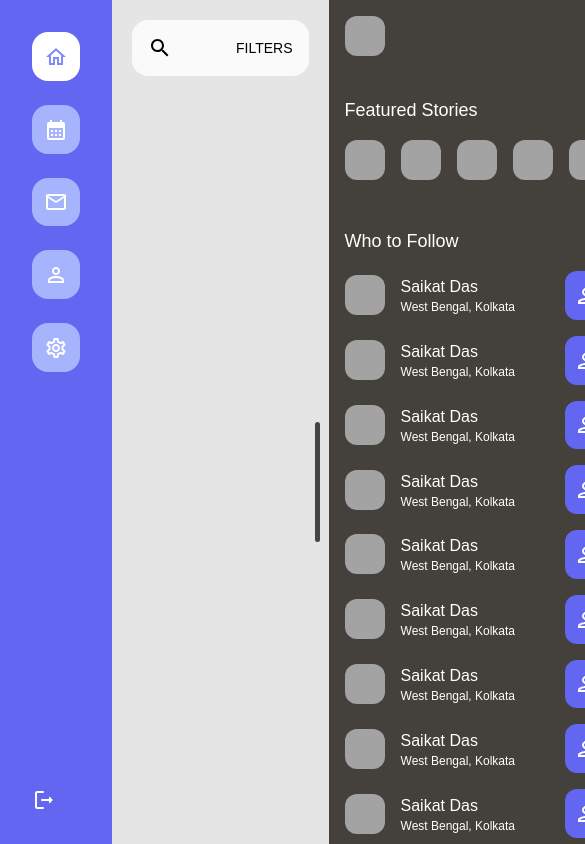
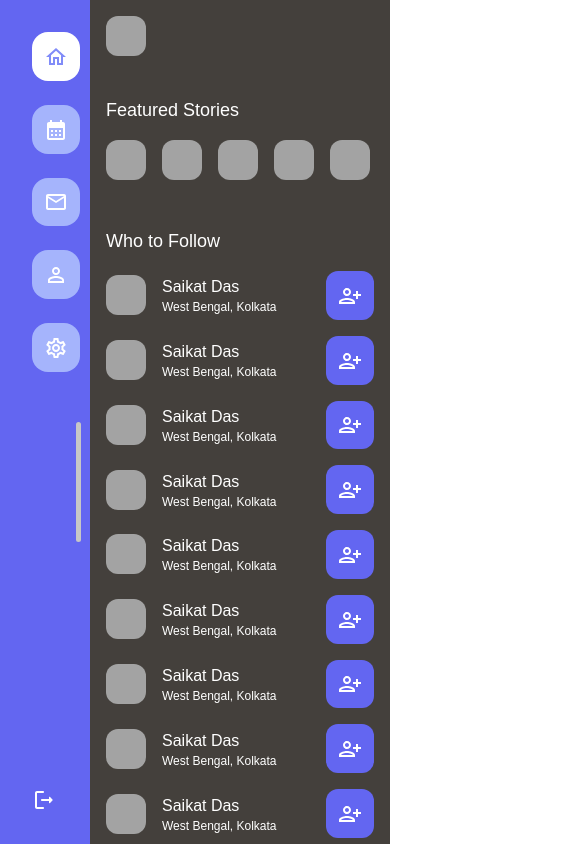
Before and after one commit to Git21221/social, a React (Vite) app: page / in a window 390 px wide. Shown: the top 844 px of the page, 585 px wide, since content can reach past the window. Built offline with nearby package versions, Linux system fonts and the light colour scheme.

Commit message:
added responside sidebar

```diff
--- a/src/components/RightBar/Rightbar.css
+++ b/src/components/RightBar/Rightbar.css
@@ -1,17 +1,18 @@
 .bar{
-  position: absolute;
+  position: fixed;
   height: 120px;
   width: 5px;
-  background-color: rgb(68, 68, 68);
+  background-color: rgb(199, 199, 199);
   border-radius: 9999px;
   top: 50%;
   transform: translateX(-30px);
 }
-.wraper{
-  transition: 0.7s linear;
-}
+
 .custom{
   width: 0;
   padding: 0;
-  transition: 0.7s linear;
+  transition: 0.2s ease-in-out;
 }
+.side{
+  transition: 0.2s linear;
+}
--- a/src/components/RightBar/Rightbar.jsx
+++ b/src/components/RightBar/Rightbar.jsx
@@ -35,7 +35,7 @@ function Rightbar() {
     repeatFollow.push(
       <div
         key={index}
-        className="followPeople flex items-center justify-between text-inherit"
+        className="followPeople text-nowrap flex items-center justify-between text-inherit"
       >
         <div className="people flex items-center gap-4">
           <div className="image bg-neutral-400 w-10 h-10 rounded-xl"></div>
@@ -52,7 +52,7 @@ function Rightbar() {
       </div>
     );
     repeatStory.push(
-      <div className="bg-neutral-400 w-10 h-10 rounded-xl"></div>
+      <div key={index} className="bg-neutral-400 w-10 h-10 rounded-xl"></div>
     );
   }
 
@@ -83,19 +83,15 @@ function Rightbar() {
   };
   return (
     <>
-      <div className="wraper">
       <div
-          className={`side overflow-auto max-w-[300px] h-screen bg-stone-700 text-white flex flex-col gap-10 p-4 ${isOpened ? "custom" : ""}`}
+        className={`side lg:relative md:relative sm:fixed fixed right-0 overflow-auto w-[300px] h-screen bg-stone-700 text-white flex flex-col gap-10 p-4 ${isOpened ? "custom" : ""}`}
       >
-          <div
-            className={`bar ${isOpened ? "will-change-transform" : ""}`}
-            onClick={handleClick}
-          />
+        <div className="bar" onClick={handleClick}></div>
         <div className="people">
           <div className="image h-10 w-10 rounded-xl bg-neutral-400"></div>
         </div>
         <div className="featuredStories flex flex-col gap-4">
-            <div className="heading text-lg">Featured Stories</div>
+          <div className="heading text-lg text-nowrap">Featured Stories</div>
           <div
             className="featuredStories overflow-hidden"
             ref={storyPeopleRef}
@@ -112,9 +108,9 @@ function Rightbar() {
           </div>
         </div>
         <div className="follow flex flex-col gap-4">
-            <div className="heading text-inherit text-lg">Who to Follow</div>
+          <div className="heading text-inherit text-lg text-nowrap">Who to Follow</div>
           {repeatFollow}
-            <div className="more uppercase flex gap-1 items-center text-xs text-stone-400">
+          <div className="more uppercase flex gap-1 items-center text-xs text-stone-400 text-nowrap">
             see more <KeyboardArrowRightRoundedIcon />
           </div>
         </div>
@@ -123,7 +119,6 @@ function Rightbar() {
           {repeatTopics}
         </div>
       </div>
-      </div>
     </>
   );
 }
--- a/src/pages/Home/Home.jsx
+++ b/src/pages/Home/Home.jsx
@@ -1,23 +1,19 @@
 import React, { useRef, useState } from "react";
-import './Home.css';
+import "./Home.css";
 import { Link } from "react-router-dom";
 import Button from "../../components/button/Button.jsx";
 import Input from "../../components/Input/Input.jsx";
 import SearchBar from "../../components/searchbar/SearchBar.jsx";
 import Rightbar from "../../components/RightBar/Rightbar.jsx";
+import './Home.css';
 
 const Home = () => {
-  const [isOpened, setIsOpened] = useState(false);
-  const handleClick = (e) => {
-    setIsOpened(prev => !prev);
-  }
   return (
     <>
       <div className="homepage flex flex-row flex-1 justify-around pl-28">
         <div className="feed w-full bg-neutral-200 h-screen">
           <SearchBar />
         </div>
-        {/* <div className="bar" onClick={handleClick}></div> */}
       </div>
       <Rightbar />
     </>
```
Lines whose indentation alone changed are shown as unchanged.
